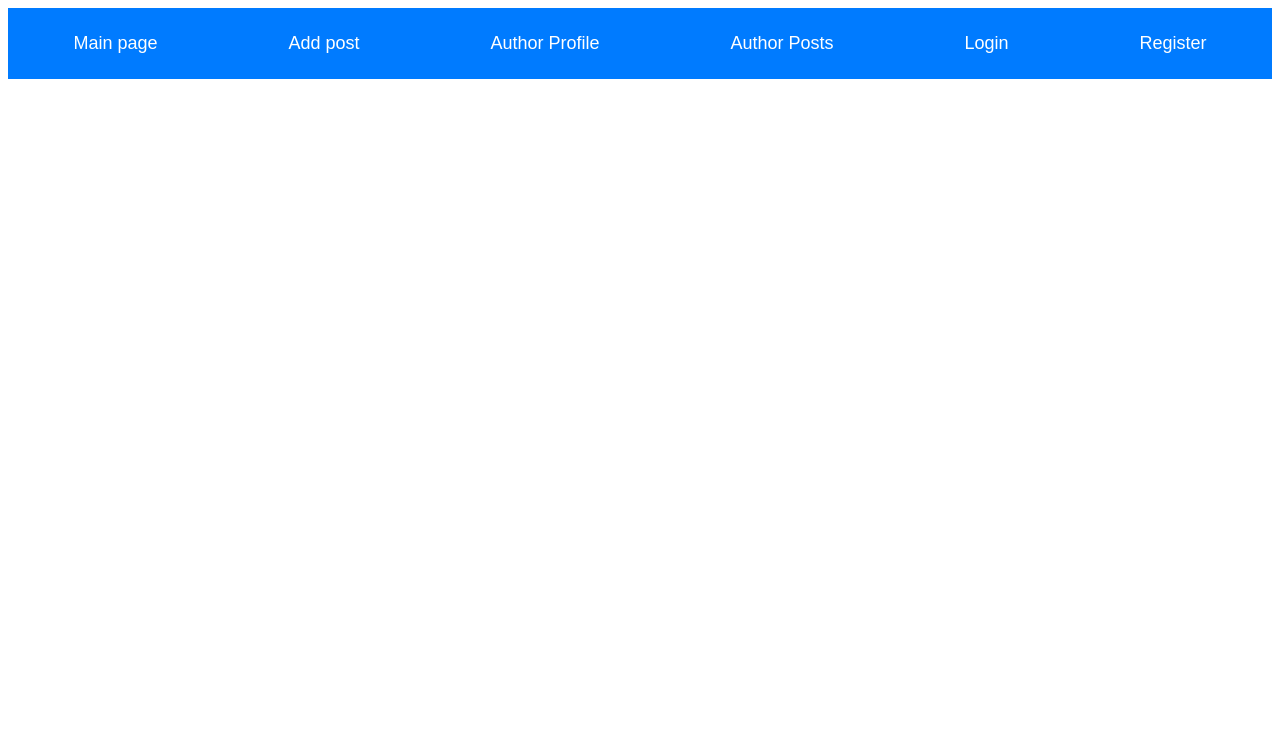
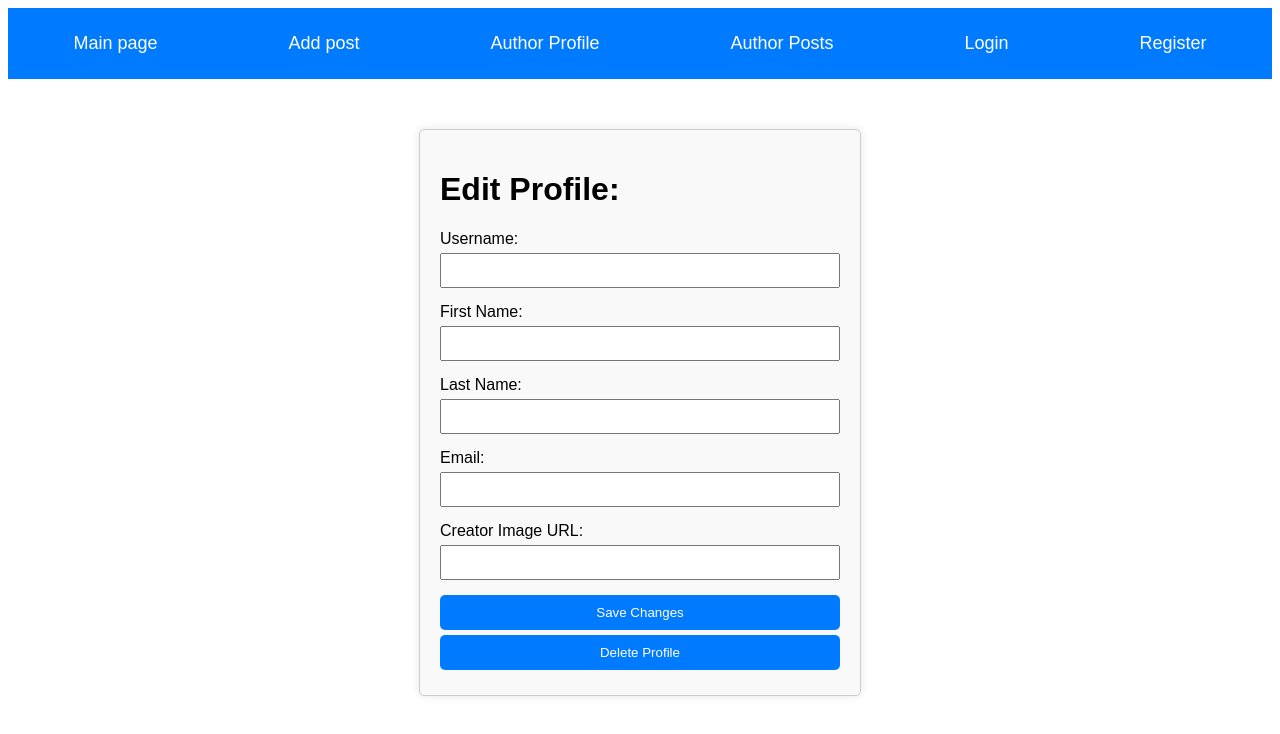
Before and after one commit to serhii93git/blog_proj, a Vue app: page /edit/1 in a window 1280 px wide. Shown: the top 734 px of the page. Built offline with nearby package versions, Linux system fonts and the light colour scheme; no server answers.

Commit message:
add UserProfileEdit component

```diff
--- a/src/components/UserLogin.vue
+++ b/src/components/UserLogin.vue
@@ -52,7 +52,7 @@ export default {
     logout() {
       AuthService.logout();
       this.currentUser = null;
-      this.$router.push('/');  // Перенаправлення після виходу
+      this.$router.push('/login');  // Перенаправлення після виходу
     }
   },
   created() {
--- a/src/components/UserProfile.vue
+++ b/src/components/UserProfile.vue
@@ -7,6 +7,11 @@
     <p class="user-info">Email: {{ user.email }}</p>
     <p class="user-info">Date Joined: {{ new Date(user.date_joined).toLocaleString() }}</p>
   </div>
+  <div class="edit-btn">
+    <router-link :to="`/edit/${user.id}`">
+      <button>Редагувати</button>
+    </router-link>
+</div>
 </template>
 
 <script>
--- /dev/null
+++ b/src/components/UserProfileEdit.vue
@@ -0,0 +1,153 @@
+<template>
+    <div class="user-profile">
+      <h1>Edit Profile: {{ user.username }}</h1>
+      <img v-if="user.creator_image" :src="user.creator_image" alt="Creator Image" class="creator-image" />
+      <form @submit.prevent="updateUserData">
+        <div class="form-group">
+          <label for="username">Username:</label>
+          <input id="username" v-model="user.username" type="text" class="form-control" />
+        </div>
+        <div class="form-group">
+          <label for="first_name">First Name:</label>
+          <input id="first_name" v-model="user.first_name" type="text" class="form-control" />
+        </div>
+        <div class="form-group">
+          <label for="last_name">Last Name:</label>
+          <input id="last_name" v-model="user.last_name" type="text" class="form-control" />
+        </div>
+        <div class="form-group">
+          <label for="email">Email:</label>
+          <input id="email" v-model="user.email" type="email" class="form-control" />
+        </div>
+        <div class="form-group">
+          <label for="creator_image">Creator Image URL:</label>
+          <input id="creator_image" v-model="user.creator_image" type="text" class="form-control" />
+        </div>
+        <div class="button1">
+        <button type="submit" class="btn btn-primary">Save Changes</button>
+        </div>
+        <button @click="deleteUserData" type="button" class="btn btn-danger">Delete Profile</button>
+      </form>
+    </div>
+  </template>
+
+  <script>
+  import axios from 'axios';
+  import AuthService from '../services/AuthService.js';
+
+  export default {
+    data() {
+      return {
+        user: {
+          id: '',
+          username: '',
+          first_name: '',
+          last_name: '',
+          email: '',
+          date_joined: '',
+          creator_image: ''
+        }
+      };
+    },
+    mounted() {
+      this.fetchUserData();
+    },
+    methods: {
+      async fetchUserData() {
+        try {
+          const response = await axios.get('http://34.228.31.75:8000/api/creator/');
+          console.log(response.data); // Log data for verification
+          if (Array.isArray(response.data) && response.data.length > 0) {
+            this.user = response.data[0];
+          } else {
+            console.error('No user data found');
+          }
+        } catch (error) {
+          console.error('Error fetching data:', error);
+        }
+      },
+      async updateUserData() {
+        try {
+          if (!this.user.id) {
+            console.error('User ID is missing');
+            return;
+          }
+          const response = await axios.put(`http://34.228.31.75:8000/api/creator/${this.user.id}/`, this.user);
+          console.log('User data updated:', response.data);
+        } catch (error) {
+          console.error('Error updating data:', error);
+        }
+      },
+      async deleteUserData() {
+        try {
+          if (!this.user.id) {
+            console.error('User ID is missing');
+            return;
+          }
+          await axios.delete(`http://34.228.31.75:8000/api/creator/${this.user.id}/`);
+          console.log('User data deleted');
+          AuthService.logout();
+          // Optionally, redirect to another page after deletion
+          this.$router.push('/register');
+        } catch (error) {
+          console.error('Error deleting data:', error);
+        }
+      }
+    }
+  };
+  </script>
+  <style scoped>
+  .user-profile {
+    max-width: 400px;
+    margin: 50px auto;
+    padding: 20px;
+    border: 1px solid #ccc;
+    border-radius: 5px;
+    background-color: #f9f9f9;
+    box-shadow: 0 0 10px rgba(0, 0, 0, 0.1);
+  }
+
+  h2 {
+    text-align: center;
+    margin-bottom: 20px;
+  }
+
+  .form-group {
+    margin-bottom: 15px;
+  }
+
+  label {
+    display: block;
+    margin-bottom: 5px;
+  }
+
+  input[type="text"],
+  input[type="password"],
+  input[type="email"] {
+    width: 100%;
+    padding: 8px;
+    box-sizing: border-box;
+  }
+
+  button {
+    width: 100%;
+    padding: 10px;
+    background-color: #007bff;
+    color: white;
+    border: none;
+    border-radius: 5px;
+    cursor: pointer;
+    transition: background-color 0.3s;
+    margin-bottom: 5px;
+  }
+
+  button:hover {
+    background-color: #0056b3;
+  }
+
+  button:disabled {
+    background-color: #999;
+    cursor: not-allowed;
+  }
+
+  </style>
--- a/src/router/index.js
+++ b/src/router/index.js
@@ -7,6 +7,7 @@ import UserLogin from '../components/UserLogin.vue';
 import UserProfile from '../components/UserProfile.vue';
 import UserPost from '../components/UserPost.vue';
 import UserRegister from '../components/UserRegister';
+import UserProfileEdit from '../components/UserProfileEdit.vue';
 
 
 
@@ -44,6 +45,12 @@ const routes = [
     component: UserProfile
   },
   {
+    path: '/edit/:id',
+    name: 'UserProfileEdit',
+    component: UserProfileEdit,
+    props: true
+  },
+  {
     path: '/upost',
     name: 'UserPost',
     component: UserPost
```
